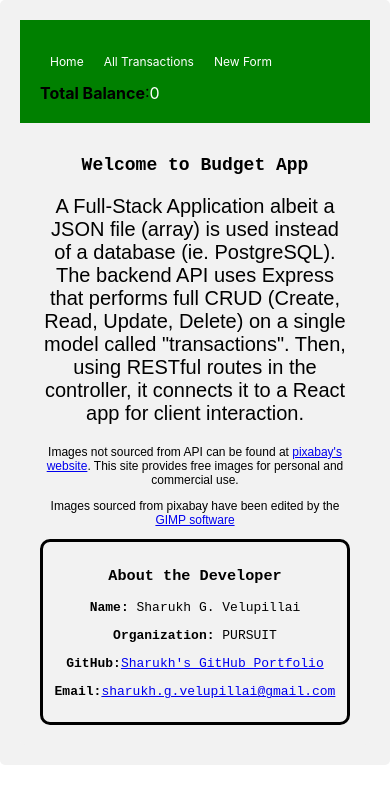
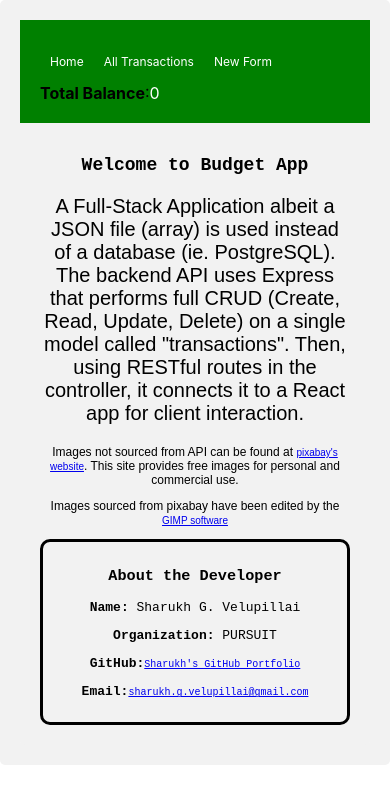
Before and after one commit to SharukhGV/First-FullStack-Project, a React (Create React App) app in the folder client/: page / in a window 390 px wide. Shown: the top 804 px of the page. Built offline with nearby package versions, Linux system fonts and the light colour scheme; no server answers.

Commit message:
changed JSON data default data

```diff
--- a/client/src/App.css
+++ b/client/src/App.css
@@ -351,6 +351,9 @@ li a:hover {
 /* MEDIA QUERY FOR SMALLER SCREEN SIZE */
 @media (min-width: 300px) and (max-width: 768px) {
 
+  a {
+    font-size: 10px;
+  }
 
 h1{
   font-size: large;
```
Also changed, not shown: 1 other file (tests, documents, lock files or other folders).
